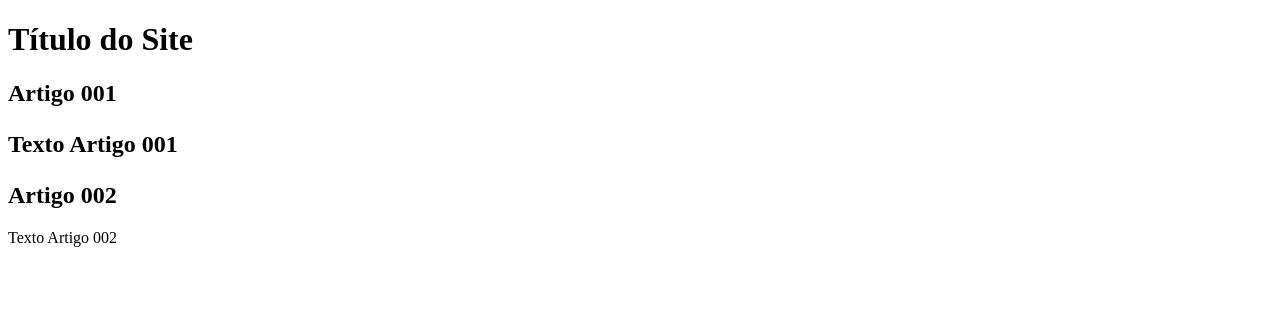
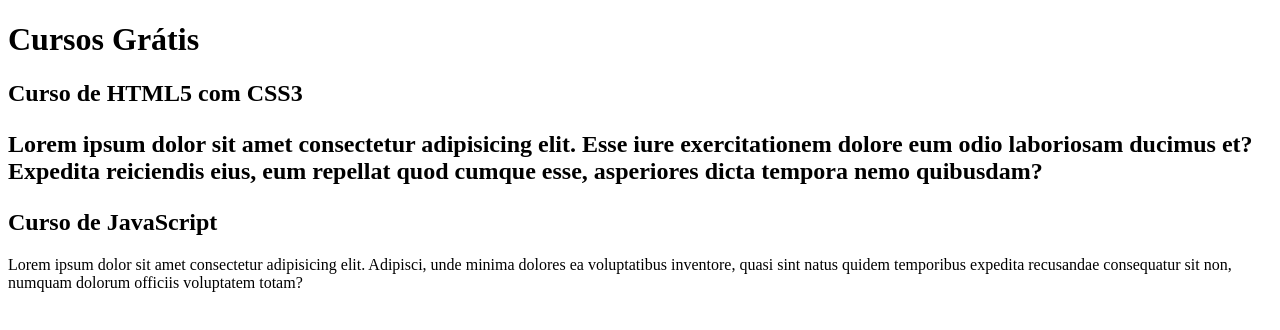
Before and after one commit to RaulViccenzo/Projeto-site, a plain HTML site: page index.html in a window 1280 px wide. Drawn offline with Linux system fonts and the light colour scheme.

Commit message:
comecei a escrever o conteudo

```diff
--- a/index.html
+++ b/index.html
@@ -8,15 +8,15 @@
 <body>
     <main>
         <header>
-            <h1>Título do Site</h1>
+            <h1>Cursos Grátis</h1>
         </header>
         <article>
-            <h2>Artigo 001
-                <p>Texto Artigo 001</h2>
+            <h2>Curso de HTML5 com CSS3 <h2>
+                <p>Lorem ipsum dolor sit amet consectetur adipisicing elit. Esse iure exercitationem dolore eum odio laboriosam ducimus et? Expedita reiciendis eius, eum repellat quod cumque esse, asperiores dicta tempora nemo quibusdam?</h2>
         </article>
         <article>
-            <h2>Artigo 002</h2>
-            <p>Texto Artigo 002</p>
+            <h2>Curso de JavaScript</h2>
+            <p> Lorem ipsum dolor sit amet consectetur adipisicing elit. Adipisci, unde minima dolores ea voluptatibus inventore, quasi sint natus quidem temporibus expedita recusandae consequatur sit non, numquam dolorum officiis voluptatem totam?</p>
         </article>
 
     </main>
```
